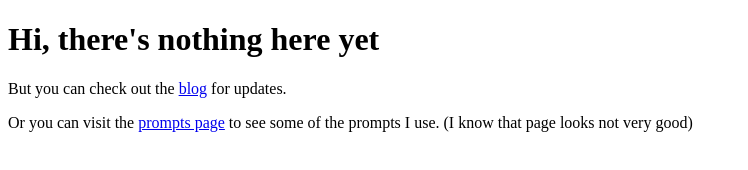
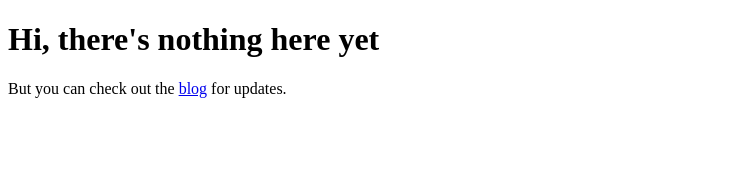
Before and after one commit to Y-R-T/page, a plain HTML site: page index.html in a window 1280 px wide. Shown: the whole page, without its empty margins (0-748 px from the left). Drawn offline with Linux system fonts and the light colour scheme.

Commit message:
Remove prompts page link from index.html
Removed the link to the prompts page from the index.

```diff
--- a/index.html
+++ b/index.html
@@ -9,8 +9,6 @@
 <body>
     <h1>Hi, there's nothing here yet</h1>
     <p>But you can check out the <a href="https://blog.ru0t1an.com">blog</a> for updates.</p>
-    <p>Or you can visit the <a href="prompts.ru0t1an.com">prompts page</a> to see some of the prompts I use. (I know that page looks not very good)</p>
-
     <script src="./src/js/main.js"></script>
 </body>
 </html>
```
